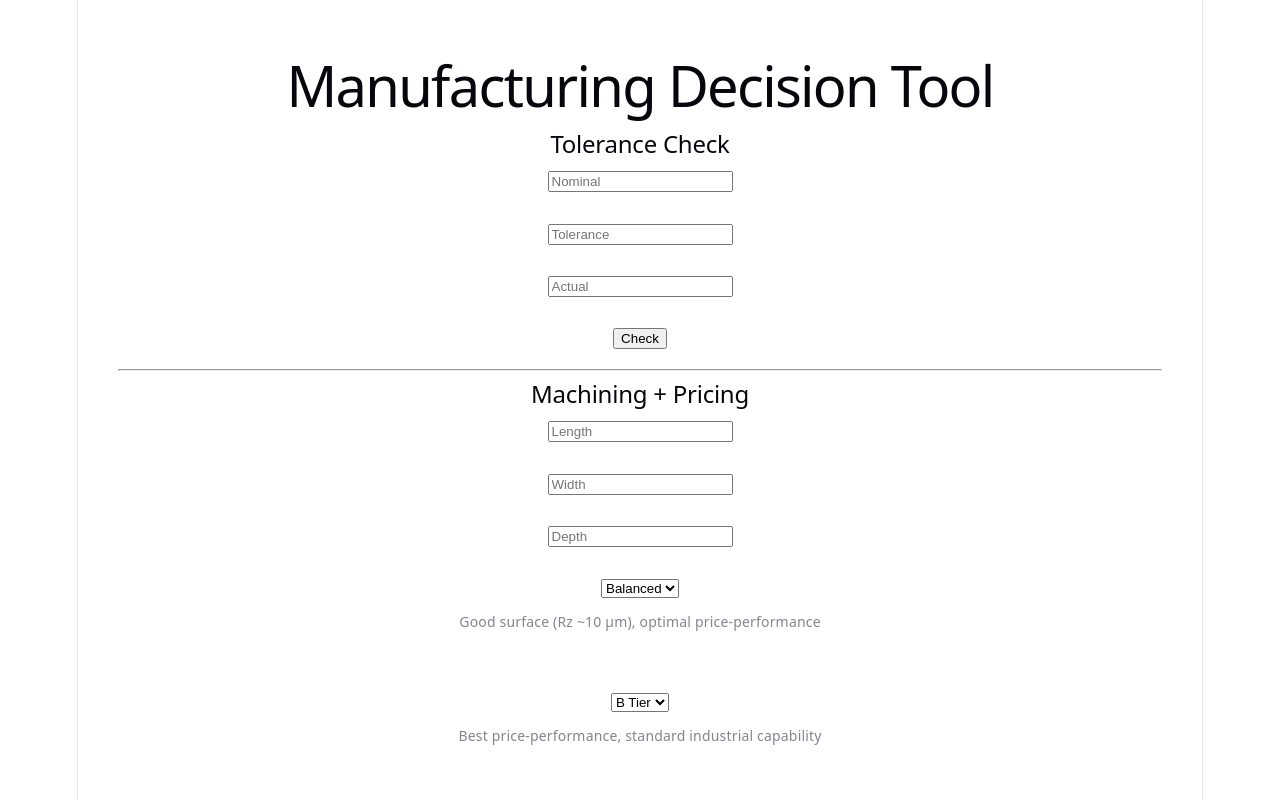
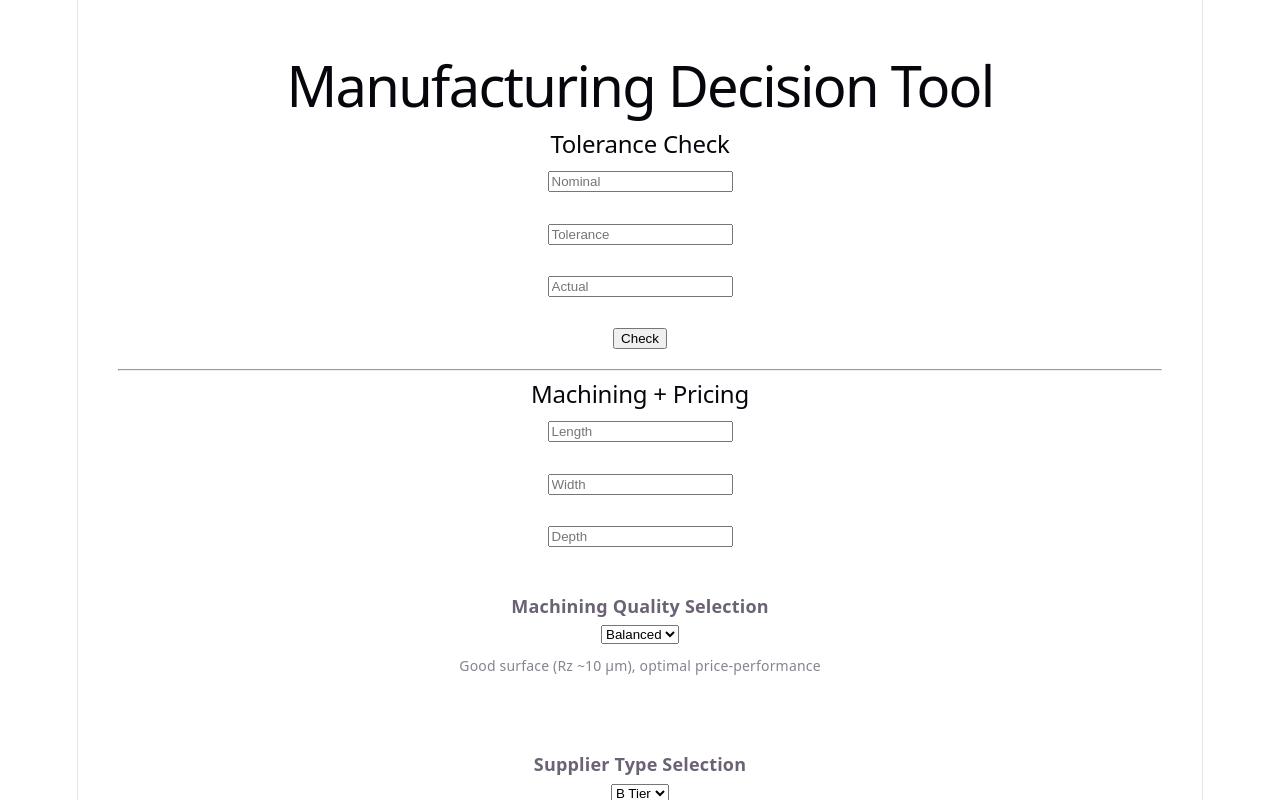
Before and after one commit to serifsumer-coder/tolerance-app, a React (Vite) app: page / in a window 1280 px wide. Shown: the top 800 px of the page. Built offline with nearby package versions, Linux system fonts and the light colour scheme.

Commit message:
added section titles for clarity

```diff
--- a/src/App.jsx
+++ b/src/App.jsx
@@ -1,13 +1,11 @@
 import { useState } from "react";
 
 export default function App() {
-  // TOLERANCE
   const [nominal, setNominal] = useState("");
   const [tol, setTol] = useState("");
   const [actual, setActual] = useState("");
   const [tolResult, setTolResult] = useState("");
 
-  // MACHINING
   const [length, setLength] = useState("");
   const [width, setWidth] = useState("");
   const [depth, setDepth] = useState("");
@@ -54,7 +52,6 @@ export default function App() {
     }
   };
 
-  // TOLERANCE
   const handleTolerance = () => {
     const n = Number(nominal);
     const t = Number(tol);
@@ -79,7 +76,6 @@ export default function App() {
     }
   };
 
-  // MACHINING + PRICING
   const handleMachining = () => {
     const L = Number(length);
     const W = Number(width);
@@ -90,7 +86,7 @@ export default function App() {
       return;
     }
 
-    const { feed, rpm, label } = qualitySettings[quality];
+    const { feed, label } = qualitySettings[quality];
     const { rate, label: supplierLabel } = supplierRates[supplier];
 
     const minutes = (L * W * D) / feed / 100;
@@ -116,14 +112,10 @@ Suppliers may quote around this range depending on complexity`
     );
   };
 
-  const supplierDescription = supplierRates[supplier].desc;
-  const qualityDescription = qualitySettings[quality].desc;
-
   return (
     <div style={{ padding: "40px", textAlign: "center" }}>
       <h1>Manufacturing Decision Tool</h1>
 
-      {/* TOLERANCE */}
       <h2>Tolerance Check</h2>
 
       <input placeholder="Nominal" value={nominal} onChange={e => setNominal(e.target.value)} /><br /><br />
@@ -136,12 +128,16 @@ Suppliers may quote around this range depending on complexity`
 
       <hr />
 
-      {/* MACHINING */}
       <h2>Machining + Pricing</h2>
 
       <input placeholder="Length" value={length} onChange={e => setLength(e.target.value)} /><br /><br />
       <input placeholder="Width" value={width} onChange={e => setWidth(e.target.value)} /><br /><br />
       <input placeholder="Depth" value={depth} onChange={e => setDepth(e.target.value)} /><br /><br />
+
+      {/* 🔥 QUALITY TITLE */}
+      <div style={{ marginTop: "20px", fontWeight: "bold" }}>
+        Machining Quality Selection
+      </div>
 
       <select value={quality} onChange={e => setQuality(e.target.value)}>
         <option value="high">Premium</option>
@@ -149,12 +145,16 @@ Suppliers may quote around this range depending on complexity`
         <option value="cost">Cost</option>
       </select>
 
-      {/* 🔥 QUALITY DESC */}
-      <div style={{ marginTop: "10px", fontSize: "14px", opacity: 0.8 }}>
-        {qualityDescription}
+      <div style={{ marginTop: "8px", fontSize: "14px", opacity: 0.8 }}>
+        {qualitySettings[quality].desc}
       </div>
 
       <br /><br />
+
+      {/* 🔥 SUPPLIER TITLE */}
+      <div style={{ marginTop: "20px", fontWeight: "bold" }}>
+        Supplier Type Selection
+      </div>
 
       <select value={supplier} onChange={e => setSupplier(e.target.value)}>
         <option value="A">A Tier</option>
@@ -162,9 +162,8 @@ Suppliers may quote around this range depending on complexity`
         <option value="C">C Tier</option>
       </select>
 
-      {/* 🔥 SUPPLIER DESC */}
-      <div style={{ marginTop: "10px", fontSize: "14px", opacity: 0.8 }}>
-        {supplierDescription}
+      <div style={{ marginTop: "8px", fontSize: "14px", opacity: 0.8 }}>
+        {supplierRates[supplier].desc}
       </div>
 
       <br /><br />
```
Also changed, not shown: 1 other file (tests, documents, lock files or other folders).
